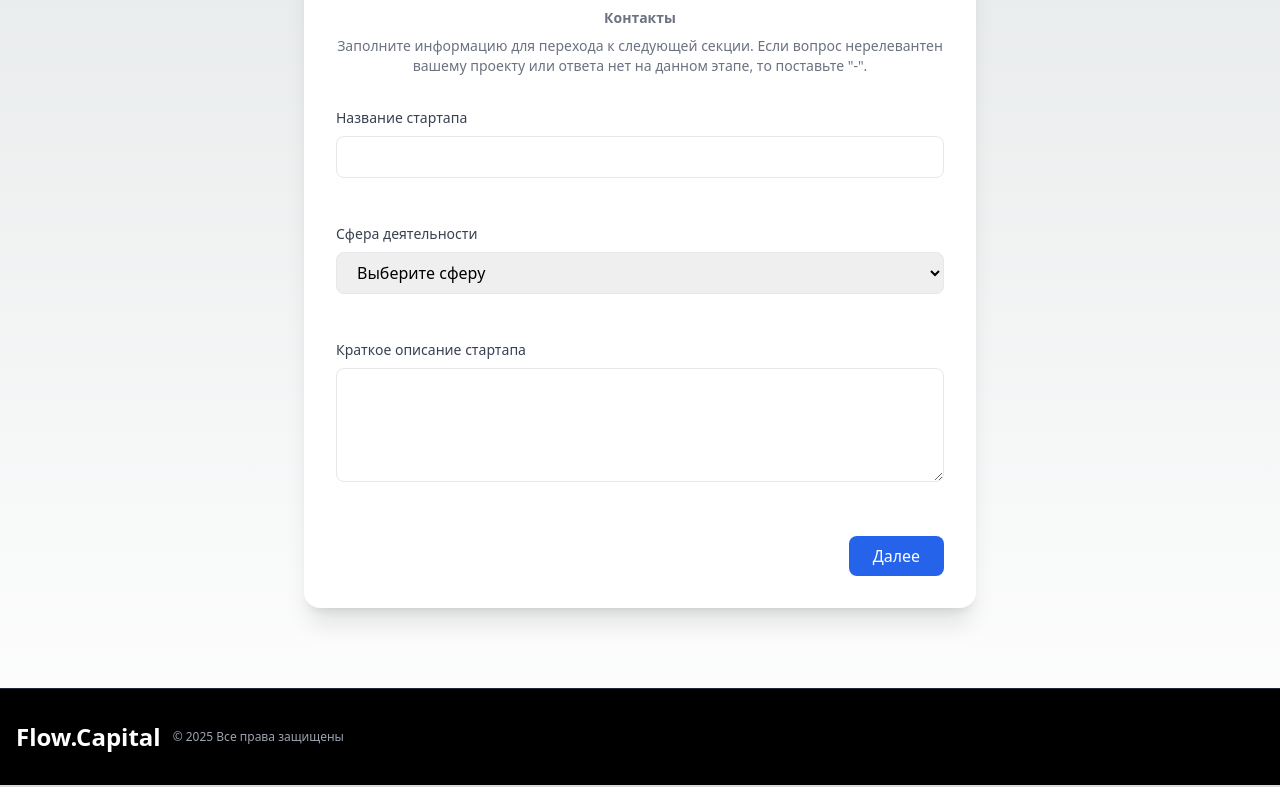
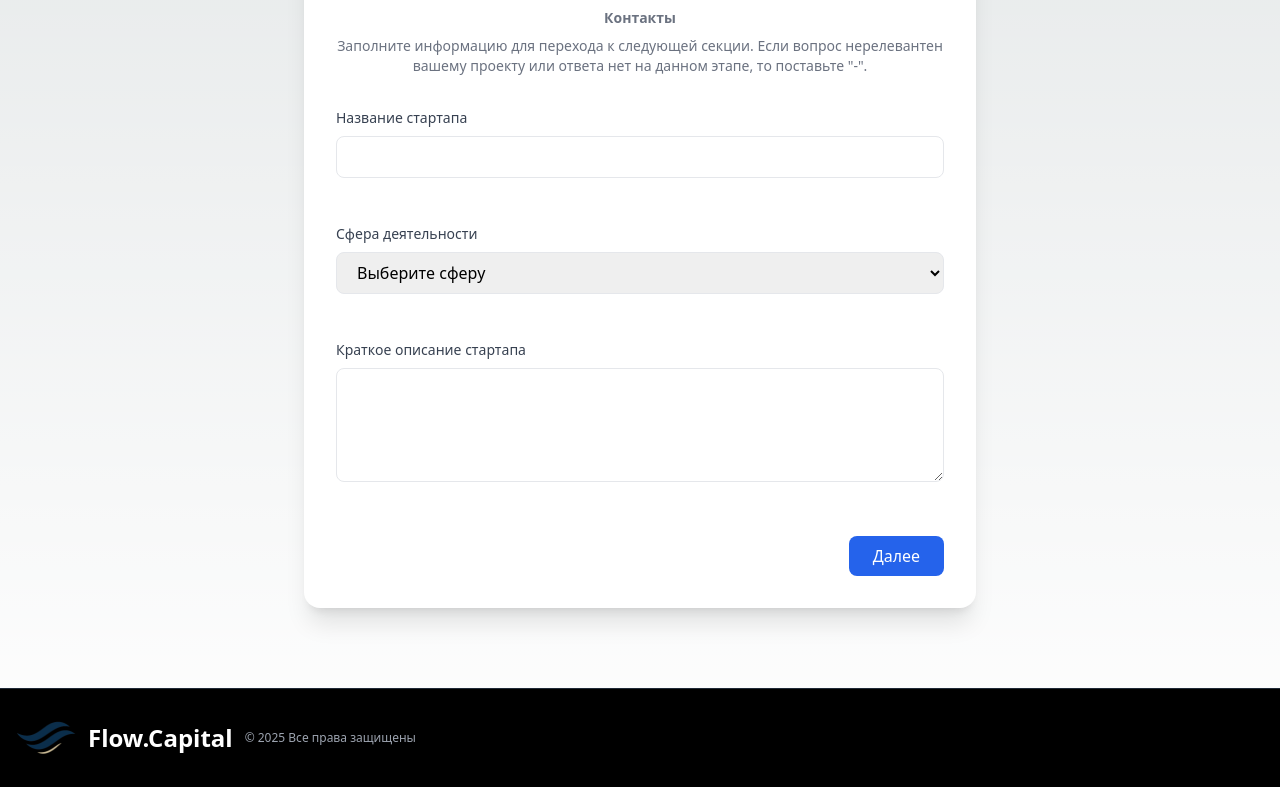
Before and after one commit to il-is/flow-capital, a Next.js app: page /startups in a window 1280 px wide. Shown: the part 756-1543 px from the top of the page. Built offline with nearby package versions, Linux system fonts and the light colour scheme.

Commit message:
Обновлён логотип Flow.Capital в хедере и футере, добавлен новый файл лого

```diff
--- a/src/app/startups/page.tsx
+++ b/src/app/startups/page.tsx
@@ -5,6 +5,7 @@ import { motion } from 'framer-motion'
 import { useForm } from 'react-hook-form'
 import LoadingModal from '@/components/LoadingModal'
 import { useRouter } from 'next/navigation'
+import Image from 'next/image'
 
 const SECTION_TITLES = [
   'Основная',
@@ -591,6 +592,14 @@ export default function StartupPage() {
       <footer className="bg-black border-t border-gray-800 py-8 mt-0">
         <div className="container mx-auto px-4 flex flex-col md:flex-row items-center justify-between gap-6">
           <div className="flex items-center gap-3">
+            <Image
+              src="/uploads/20250702_1736_Flow. Capital Logo_simple_compose_01jz5s1dttejqsh8w0435jgzra.png"
+              alt="Flow.Capital Logo"
+              width={60}
+              height={60}
+              className=""
+              priority
+            />
             <span className="text-2xl font-bold text-white">Flow.Capital</span>
             <span className="text-xs text-gray-400">© {new Date().getFullYear()} Все права защищены</span>
           </div>
--- a/src/components/Navigation.tsx
+++ b/src/components/Navigation.tsx
@@ -172,9 +172,9 @@ export default function Navigation() {
               </button>
               <div className="flex items-center gap-2 text-white font-bold text-xl mb-4 mt-2">
                 <Image
-                  src="/uploads/logo wo text 2.png"
+                  src="/uploads/20250702_1736_Flow. Capital Logo_simple_compose_01jz5s1dttejqsh8w0435jgzra.png"
                   alt="Flow.Capital Logo"
-                  width={40}
+                  width={60}
                   height={40}
                   className=""
                   priority
```
Also changed, not shown: public/uploads/20250702_1736_Flow. Capital Logo_simple_compose_01jz5s1dttejqsh8w0435jgzra.png (added).
